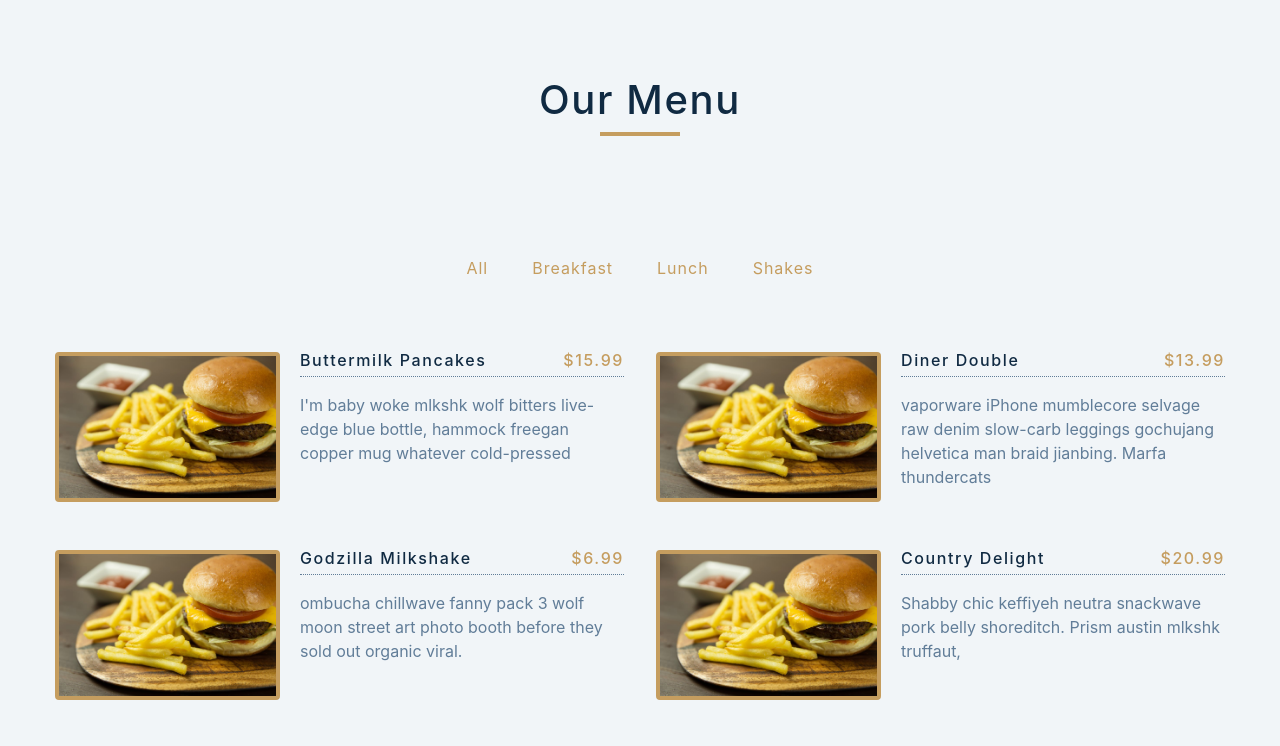
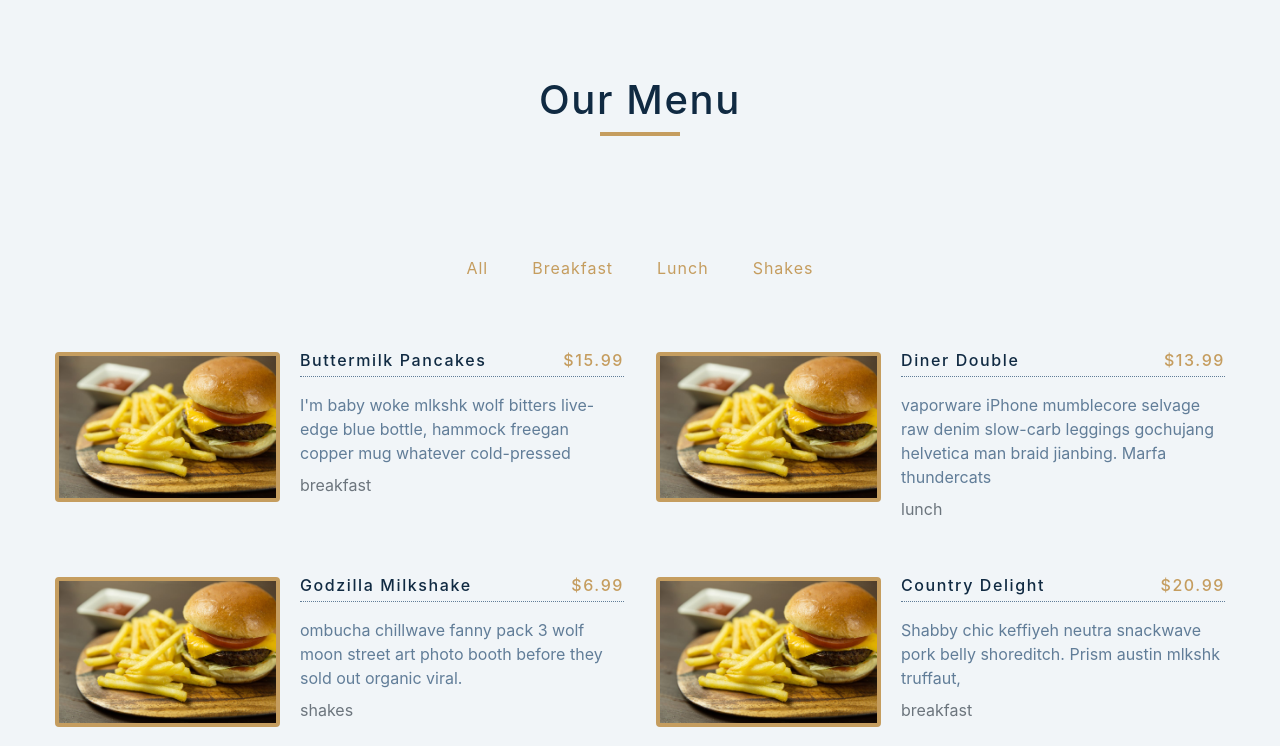
Before and after one commit to erfan-ne/Restaurant-Menu, a React (Create React App) app: page / in a window 1280 px wide. Shown: the top 746 px of the page. Built offline with nearby package versions, Linux system fonts and the light colour scheme.

Commit message:
update Menu.js

```diff
--- a/src/Components/Menu.js
+++ b/src/Components/Menu.js
@@ -14,7 +14,9 @@ const Menu = () => {
                 <h4 className="price">${menu.price}</h4>
               </header>
               <p className="item-text">{menu.desc}</p>
-
+              <footer>
+                <caption>{menu.category}</caption>
+              </footer>
             </div>
           </article>
       ))}
```
